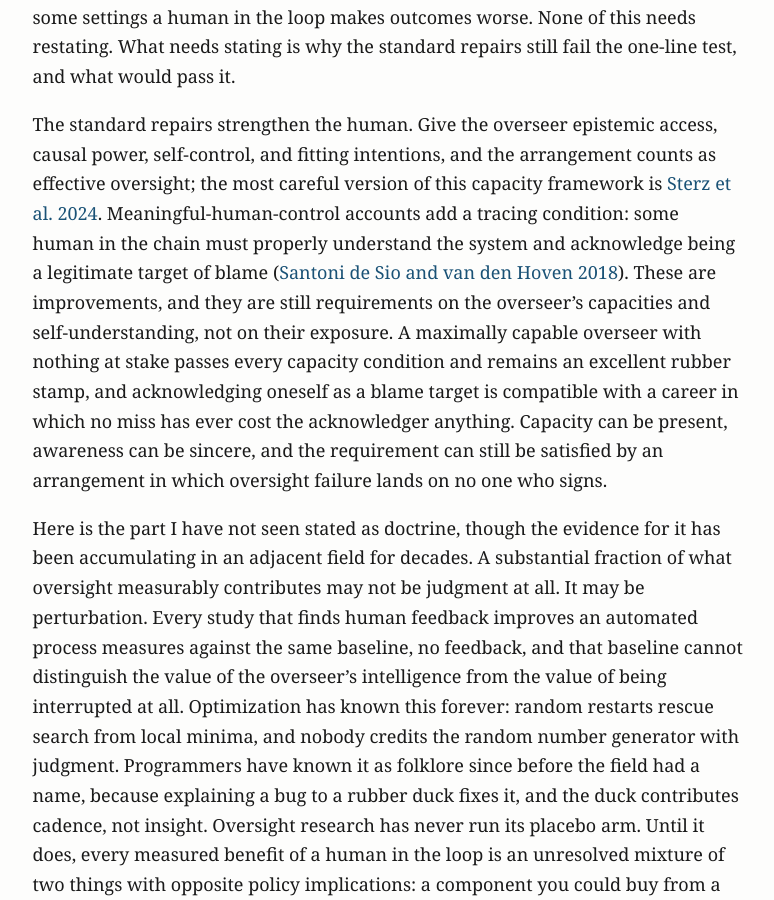
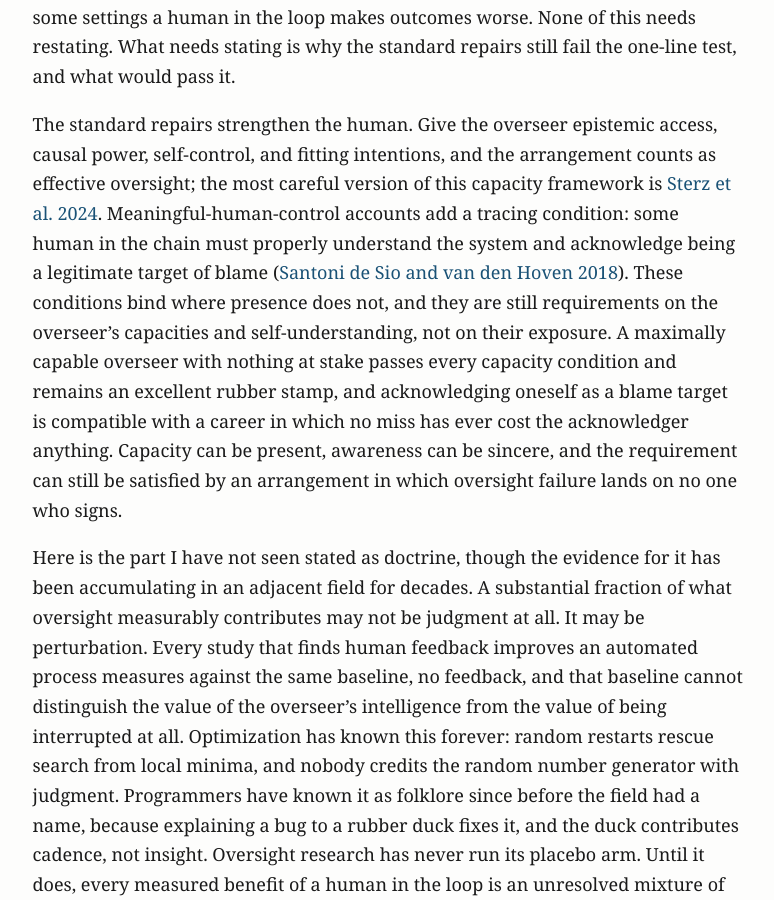
Before and after one commit to MajorLift/blog, a Jekyll site: the page built from _posts/2026-07-28-an-oversight-requirement-a-rng-could-satisfy.md, in a window 1280 px wide and 900 px high, scrolled down 795 px. Shown: the whole window, without its empty margins (252-1026 px from the left). Built offline with Jekyll 4.4.1, drawn with Linux system fonts in a browser that asks for light colours.

Commit message:
RNG essay: name what the capacity conditions improve on
"These are improvements" -> "These conditions bind where presence does
not". The concessive grants the opposing position its strongest reading
by stating the quality, not by asserting one. Regen clean, sentinels
hold.

Co-Authored-By: Claude Fable 5 <noreply@anthropic.com>
Claude-Session: https://claude.ai/code/session_01Mw4tWepsNeMrRtN4bcbTv5

```diff
--- a/_posts/2026-07-28-an-oversight-requirement-a-rng-could-satisfy.md
+++ b/_posts/2026-07-28-an-oversight-requirement-a-rng-could-satisfy.md
@@ -35,8 +35,8 @@ oversight; the most careful version of this capacity framework is
 [Sterz et al. 2024](https://dl.acm.org/doi/10.1145/3630106.3659051).
 Meaningful-human-control accounts add a tracing condition: some human in the chain must
 properly understand the system and acknowledge being a legitimate target of blame
-([Santoni de Sio and van den Hoven 2018](https://www.frontiersin.org/articles/10.3389/frobt.2018.00015/full)). These are improvements, and they are still requirements on the overseer's
-capacities and self-understanding, not on their exposure. A maximally capable overseer
+([Santoni de Sio and van den Hoven 2018](https://www.frontiersin.org/articles/10.3389/frobt.2018.00015/full)). These conditions bind where presence does not, and they are still requirements on
+the overseer's capacities and self-understanding, not on their exposure. A maximally capable overseer
 with nothing at stake passes every capacity condition and remains an excellent rubber
 stamp, and acknowledging oneself as a blame target is compatible with a career in
 which no miss has ever cost the acknowledger anything. Capacity can be present,
```
